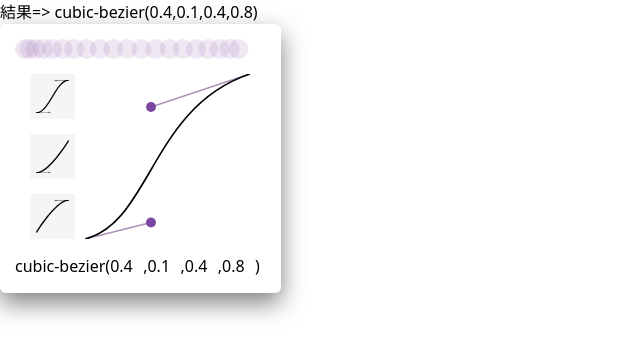
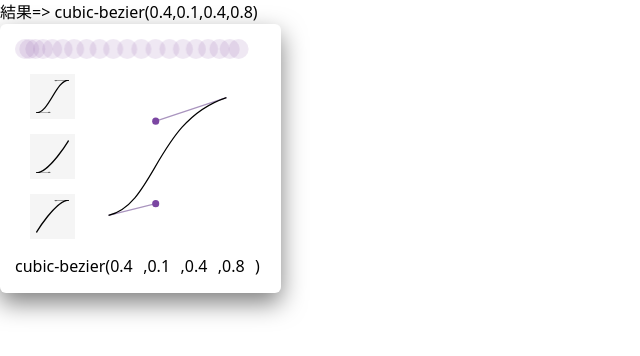
Before and after one commit to Ampoi/cubic-bezier-gui, a Vue app: page / in a window 1280 px wide. Shown: the top 356 px of the page, without its empty margins (0-640 px from the left). Built offline with nearby package versions, Linux system fonts and the light colour scheme.

Commit message:
svgの移動可能範囲の拡張

```diff
--- a/src/components/easing-editor.vue
+++ b/src/components/easing-editor.vue
@@ -25,7 +25,7 @@
         </button>
       </div>
       <svg
-        :width="inputSize" :height="inputSize" viewBox="0 0 100 100" xmlns="http://www.w3.org/2000/svg" ref="mainView"
+        :width="inputSize" :height="inputSize" :viewBox="`${(100-svgSize)/2} ${(100-svgSize)/2} ${svgSize} ${svgSize}`" xmlns="http://www.w3.org/2000/svg" ref="mainView"
         @mousemove="movePoint"
         @mousedown="startMove"
         @mouseup="mouseDown = false"
@@ -68,6 +68,7 @@ export default {
   data(){return {
     cubicBezier: [0.4, 0.1, 0.4, 0.8],
     inputSize: 165,
+    svgSize: 140,
     mouseDown: false,
     aimStartPoint: true,
     buttonsBezier: [
@@ -100,7 +101,7 @@ export default {
       }
     },
     getMousePos(mousePos, elementPos){
-      return Math.round((mousePos - elementPos) / this.inputSize * 100) / 100
+      return Math.round(((mousePos - elementPos) - (((this.svgSize-100)/2) / this.inputSize * this.svgSize)) / this.inputSize * this.svgSize) / 100
     },
     startMove(e){
       this.mouseDown = true
```
